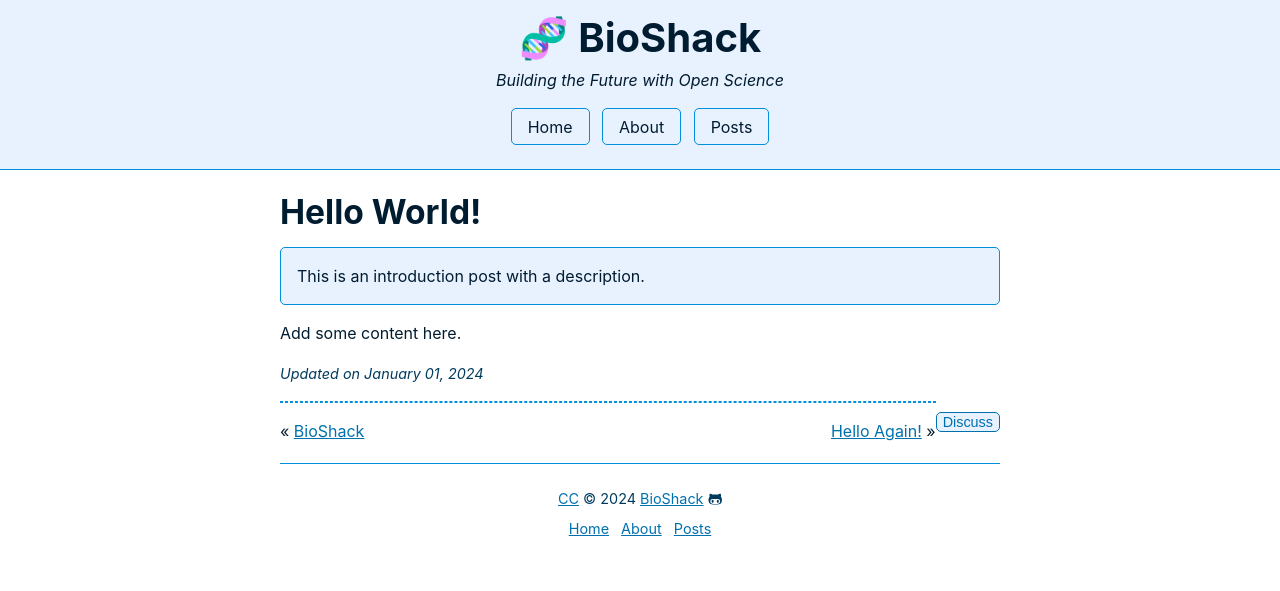
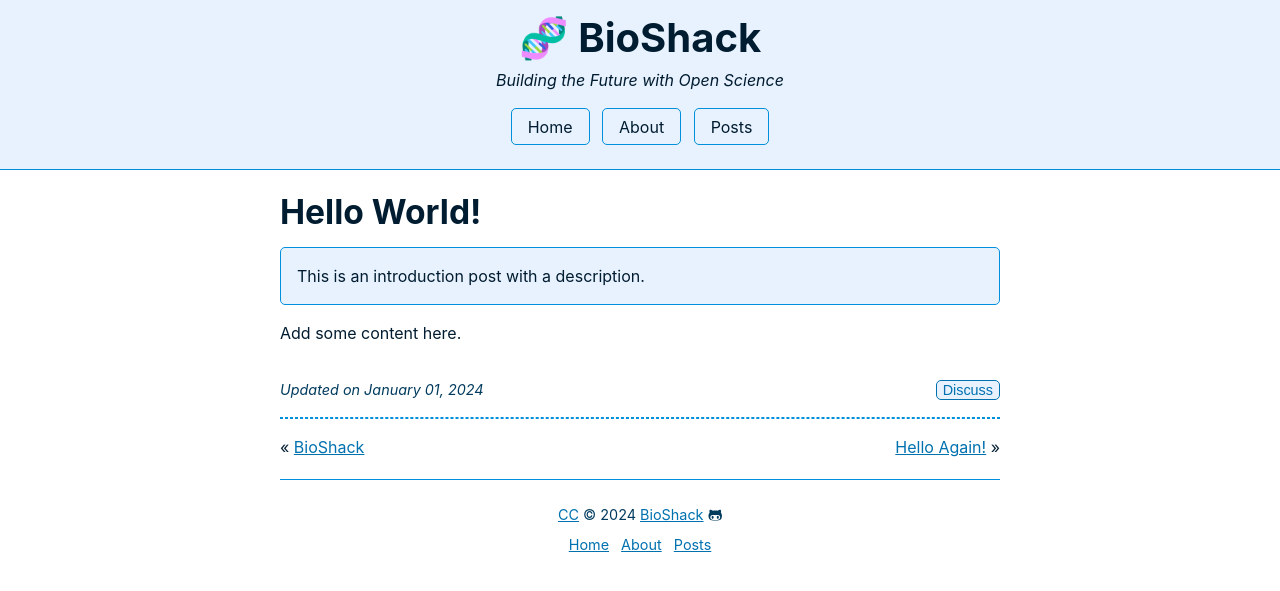
Before and after one commit to megdna/pond, a Jekyll site: the page built from _posts/2024-01-01-hello-world.md, in a window 1280 px wide. Shown: the top 591 px of the page. Built offline with Jekyll 4.4.1, drawn with Linux system fonts in a browser that asks for light colours.

Commit message:
Update post.html

```diff
--- a/_layouts/post.html
+++ b/_layouts/post.html
@@ -5,6 +5,6 @@
 {% if page.description %}<div class="notice">{{ page.description }}</div>{% endif %}
 {% if page.show %}<figure><img alt="{{ page.alt }}" src="{{ page.image | prepend: site.baseurl | prepend: site.url }}"><figcaption>{{ page.caption }}</figcaption></figure>{% endif %}
 {{ content }}
-{% if page.date %}<p><cite>Updated on {{page.date | date: "%B %d, %Y"}}</cite></p><div class="next"><p><button><a href="https://github.com/{{ site.github }}" target="_blank">Discuss</a></button></p></div><hr>{% endif %}
+{% if page.date %}<br><cite>Updated on {{page.date | date: "%B %d, %Y"}}</cite><div class="next"><button><a href="https://github.com/{{ site.github }}" target="_blank">Discuss</a></button></div><br><hr>{% endif %}
 {% if page.previous.url %}&laquo; <a href="{{ page.previous.url | prepend: site.baseurl | prepend: site.url }}">{{ page.previous.title }}</a>{% endif %}
 {% if page.next.url %}<div class="next"><a href="{{ page.next.url | prepend: site.baseurl | prepend: site.url }}">{{ page.next.title }}</a> &raquo;</div>{% endif %}
```
